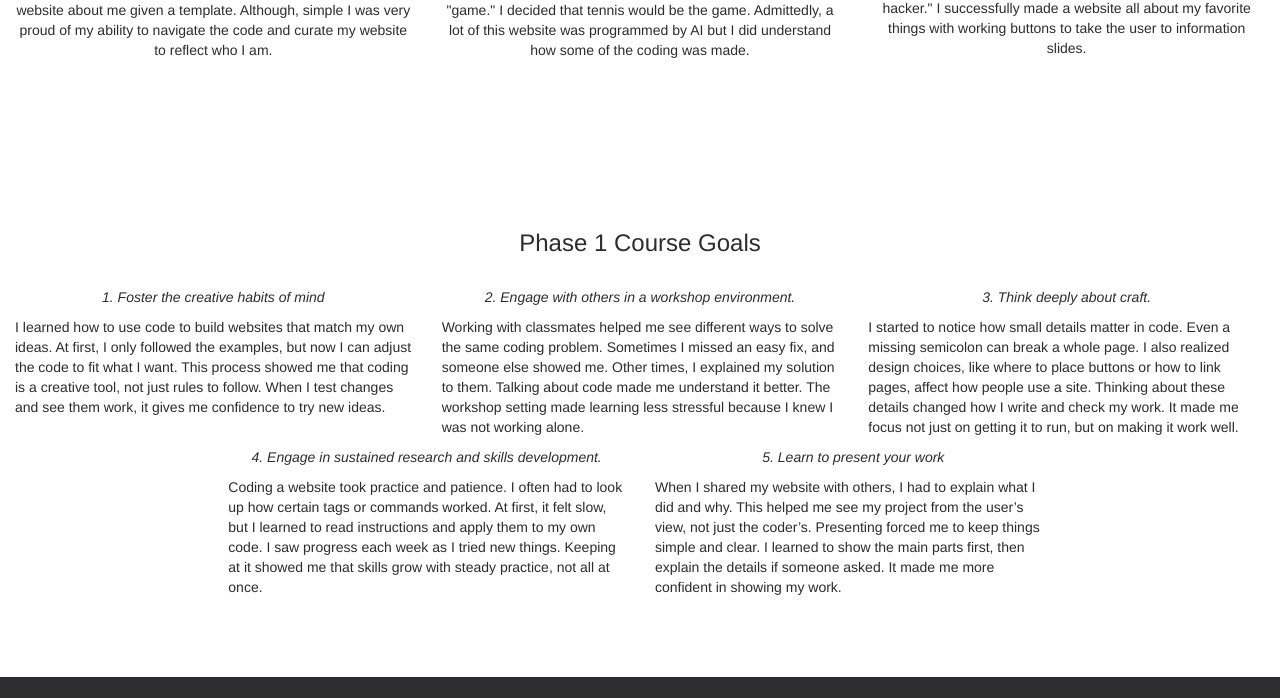
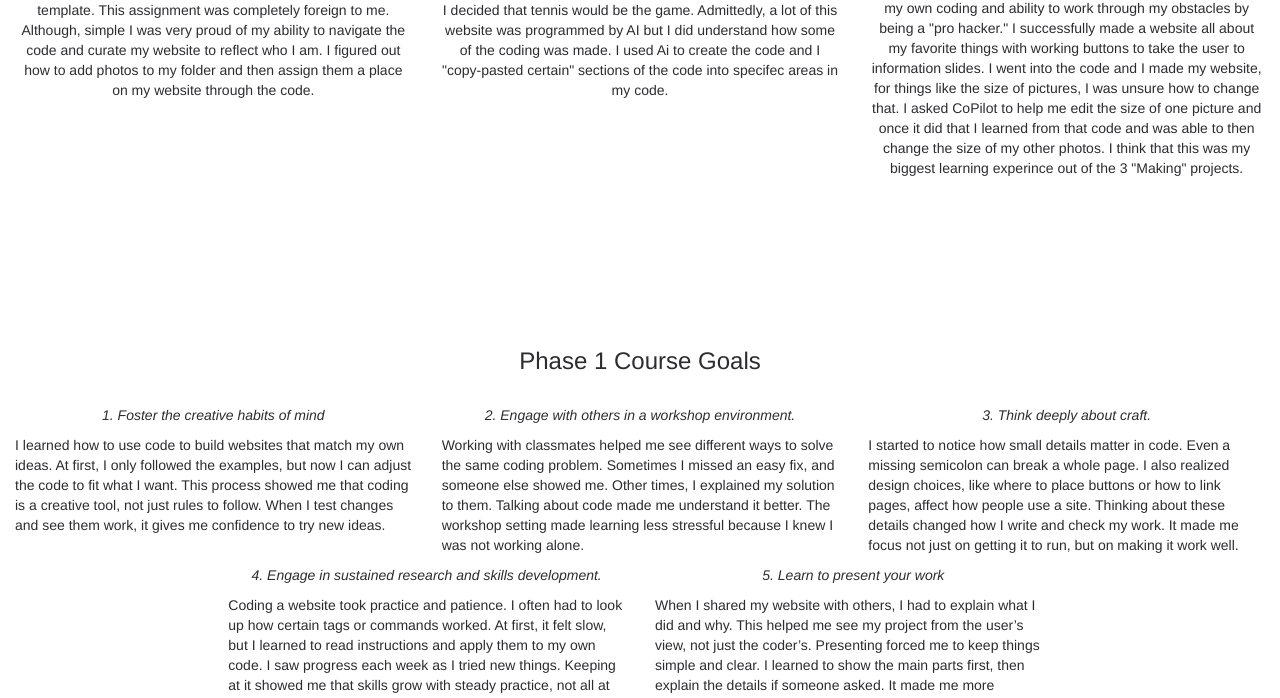
Before and after one commit to juliaelmag/portfolio, a plain HTML site: page index.html in a window 1280 px wide. Shown: the part 1333-2031 px from the top of the page. Drawn offline with nearby package versions, Linux system fonts and the light colour scheme.

Commit message:
Add files via upload

```diff
--- a/index.html
+++ b/index.html
@@ -32,7 +32,7 @@
        <img src="making1.png" class="img-responsive" style="width:100%"alt="Image" >
               </div>
      </a>
-        <p>This assignment was completely foreign to me. I coded a website about me given a template. Although, simple I was very proud of my ability to navigate the code and curate my website to reflect who I am.</p>
+        <p> In Making 1 I coded a website about who I am using a given template. This assignment was completely foreign to me. Although, simple I was very proud of my ability to navigate the code and curate my website to reflect who I am. I figured out how to add photos to my folder and then assign them a place on my website through the code.</p>
     </div>
        <div class="col-sm-4">
         <h3>Making 2</h3>
@@ -41,7 +41,7 @@
        <img src="making3.png" class="img-responsive" style="width:100%"alt="Image" >
               </div>
      </a>
-        <p>For this website I was really inspired to create some sort of "game." I decided that tennis would be the game. Admittedly, a lot of this website was programmed by AI but I did understand how some of the coding was made. </p>
+        <p>In Making 2 I was really inspired to create some sort of "game." I decided that tennis would be the game. Admittedly, a lot of this website was programmed by AI but I did understand how some of the coding was made. I used Ai to create the code and I "copy-pasted certain" sections of the code into specifec areas in my code. </p>
     </div>
     <div class="col-sm-4">
         <h3>Making 3</h3>
@@ -50,7 +50,7 @@
        <img src="making2.png" class="img-responsive" style="width:100%"alt="Image" >
               </div>
      </a>
-        <p>I learned from my last website that I wouldn't get very far if I kept on depending on AI to do the code for me because I wouldn't ever understand what the AI was coding for me. For this multipage website I was very proud with my own coding and ability to work through my obstacles by being a "pro hacker." I successfully made a website all about my favorite things with working buttons to take the user to information slides.</p>
+        <p>For Making 3 I wanted to make another website about me but from my own coding. I learned from my last website that I wouldn't get very far if I kept on depending on AI to do the code for me because I wouldn't ever understand what the AI was coding for me. For this multipage website I was very proud with my own coding and ability to work through my obstacles by being a "pro hacker." I successfully made a website all about my favorite things with working buttons to take the user to information slides. I went into the code and I made my website, for things like the size of pictures, I was unsure how to change that. I asked CoPilot to help me edit the size of one picture and once it did that I learned from that code and was able to then change the size of my other photos. I think that this was my biggest learning experince out of the 3 "Making" projects.</p>
     </div>
   </div>
 </div>
```
